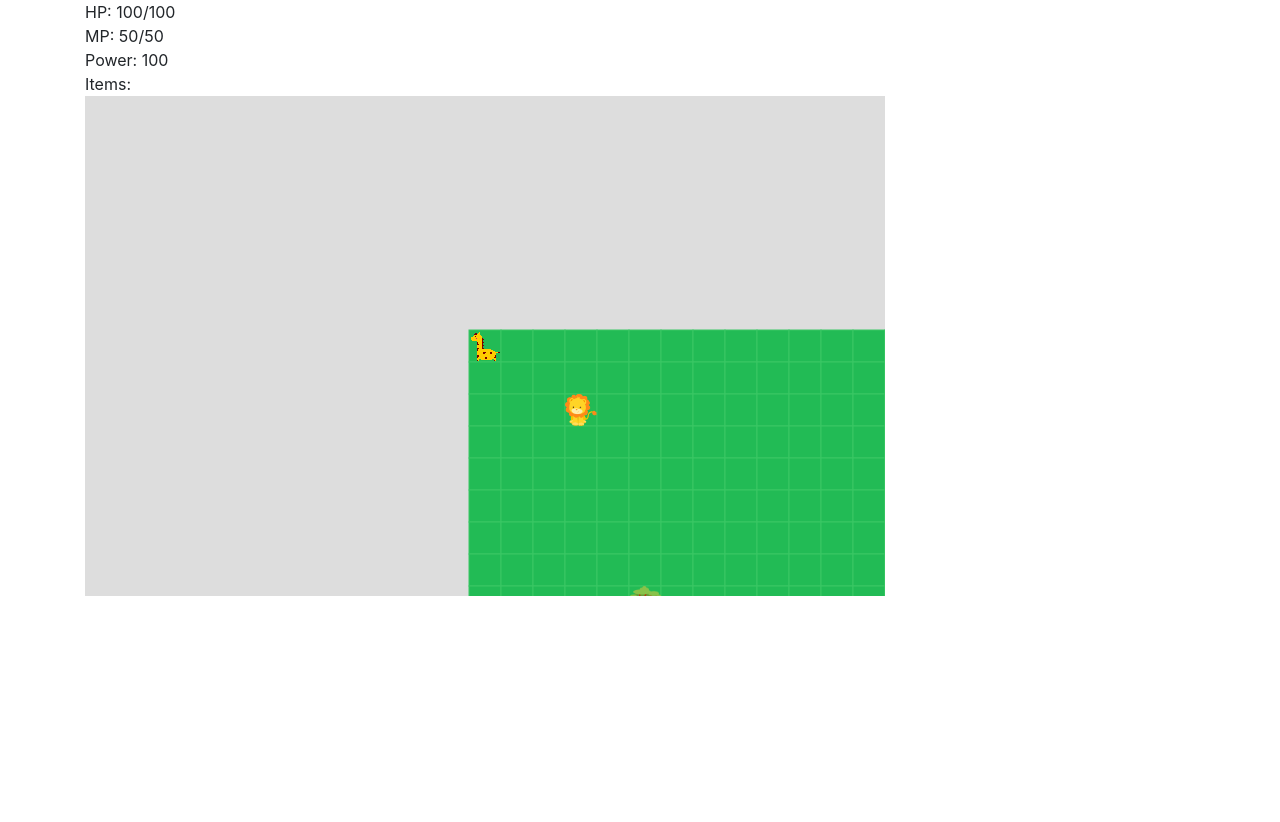
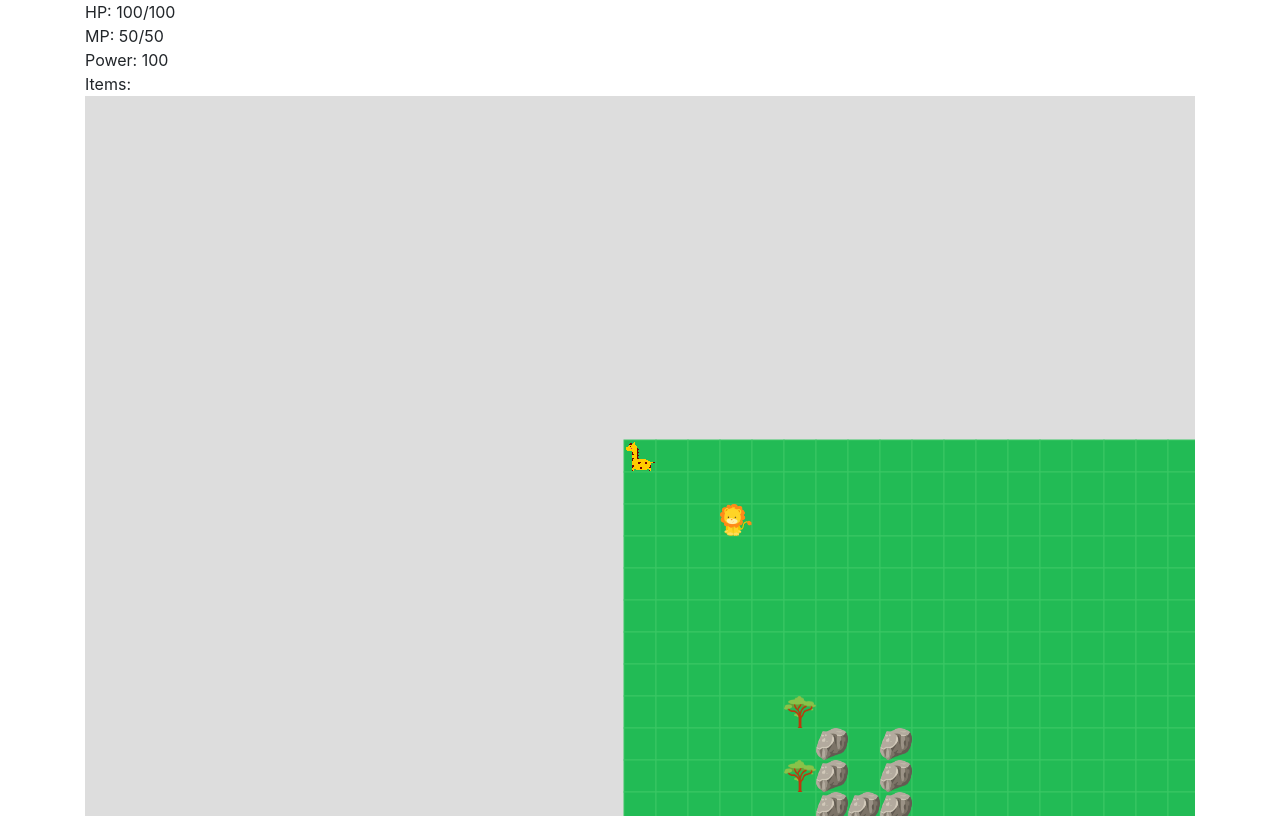
Before and after one commit to pbrn46/quiles, a React (Create React App) app: page / in a window 1280 px wide. Before the commit the page ends 800 px from the top, so only its background shows below. Built offline with nearby package versions, Linux system fonts and the light colour scheme.

Commit message:
Canvas now sized to window

```diff
--- a/src/App.scss
+++ b/src/App.scss
@@ -1 +1,19 @@
-@import '~bootstrap/scss/bootstrap.scss';
+@import "~bootstrap/scss/bootstrap.scss";
+
+// body,
+// #root,
+// .App,
+// .Main,
+// .Game {
+//   height: 100%;
+// }
+.Game {
+  position: relative;
+  height: 90vh;
+}
+
+.ResizeWatcher {
+  position: absolute;
+  width: 100%;
+  height: 100%;
+}
--- a/src/components/Game/index.js
+++ b/src/components/Game/index.js
@@ -1,6 +1,7 @@
 import React, { useRef, useEffect, useState } from 'react'
 import { useStore } from '../../store'
 import KeyController from '../KeyController'
+import ResizeWatcher from '../ResizeWatcher'
 import { draw } from '../../lib/draw'
 import * as images from '../../lib/images'
 
@@ -25,7 +26,8 @@ function Game() {
     dispatch({ type: 'VIEW_CENTER' })
   }, [dispatch])
   const hero = state.sprites.hero
-  return <>
+  return <div className="Game">
+    <ResizeWatcher />
     <KeyController />
     <div className="row">
       <div className="col-6">
@@ -55,7 +57,7 @@ function Game() {
       </div>
     </div>
     <canvas width={state.view.widthPx} height={state.view.heightPx} ref={canvasRef}></canvas>
-  </>
+  </div>
 }
 
 export default Game
--- /dev/null
+++ b/src/components/ResizeWatcher/index.js
@@ -0,0 +1,22 @@
+import React, { useEffect, useCallback, useRef } from 'react'
+
+import { useStore } from '../../store'
+
+function ResizeWatcher() {
+  var [, dispatch] = useStore()
+  var divRef = useRef()
+  const handleWindowResize = useCallback(() => {
+    dispatch({ type: 'WINDOW_RESIZE', widthPx: divRef.current.offsetWidth, heightPx: divRef.current.offsetHeight })
+  }, [dispatch])
+  useEffect(() => {
+    handleWindowResize()
+    window.addEventListener('resize', handleWindowResize)
+    return () => {
+      window.removeEventListener('resize', handleWindowResize)
+    }
+  }, [handleWindowResize])
+
+  return <div className="ResizeWatcher" ref={divRef}></div>
+}
+
+export default ResizeWatcher
--- a/src/store/reducers/view.js
+++ b/src/store/reducers/view.js
@@ -12,6 +12,12 @@ export default function viewReducer(view, action, state) {
           + Math.floor(state.config.tileSizePx / 2)
           - Math.floor(state.view.heightPx / 2),
       }
+    case 'WINDOW_RESIZE':
+      return {
+        ...view,
+        widthPx: action.widthPx,
+        heightPx: action.heightPx,
+      }
     default:
       return view
   }
```
